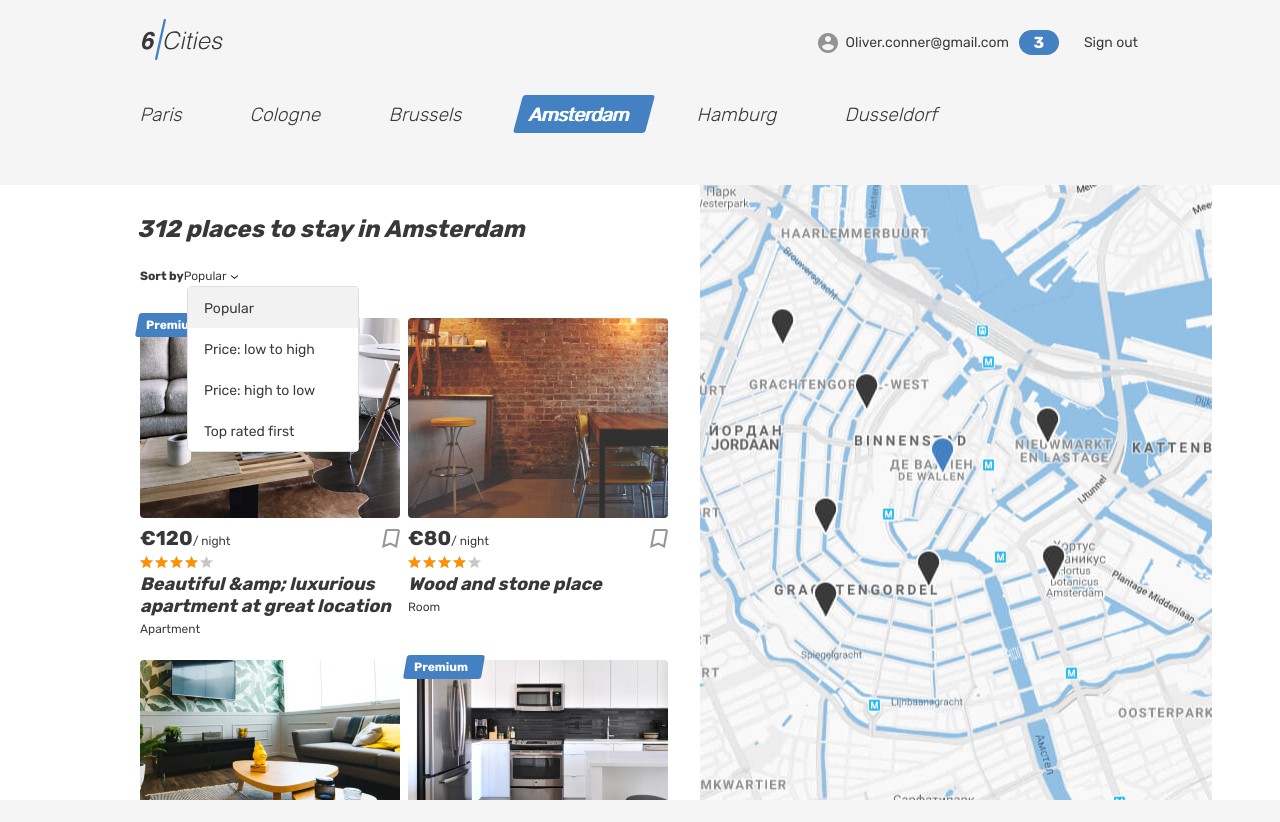
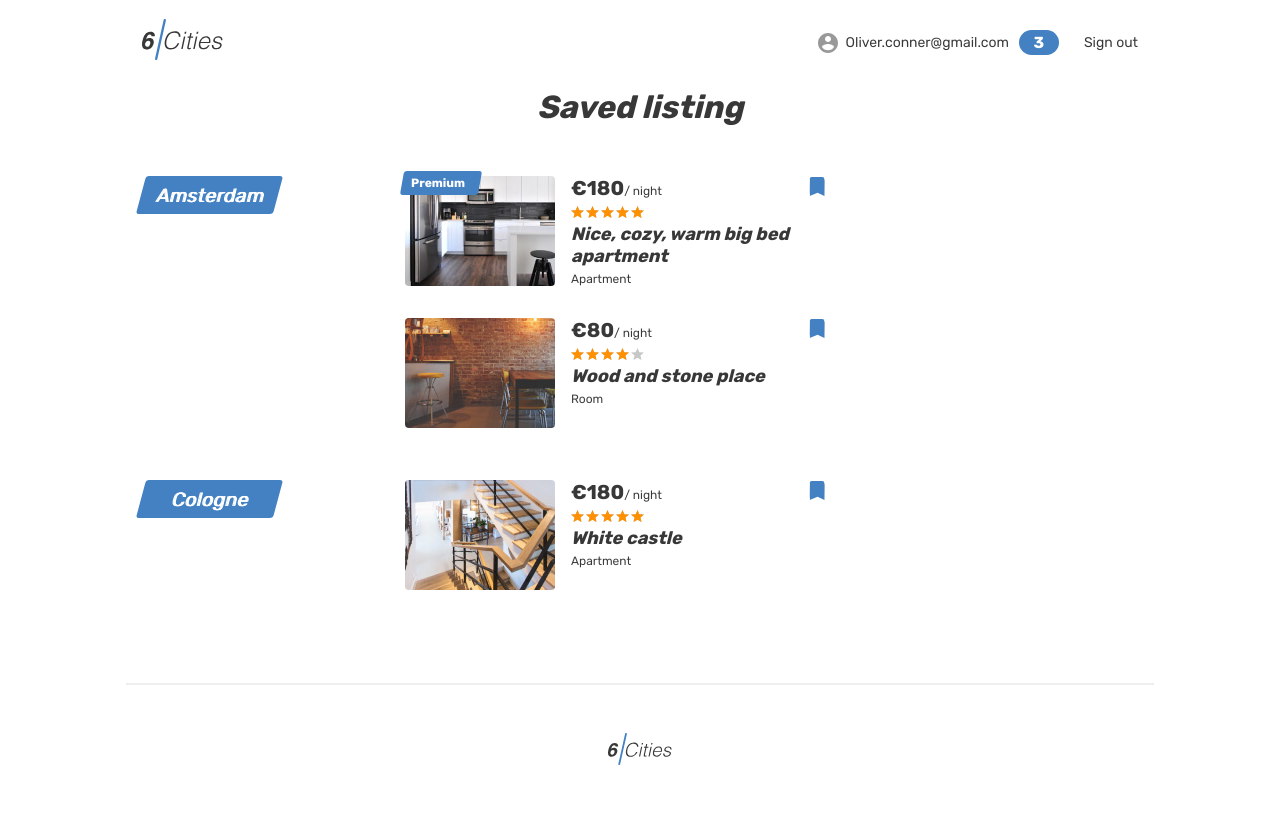
Before and after one commit to mrskycriper/2571321-six-cities-5, a React (Vite) app: page /favorites in a window 1280 px wide. Before the commit the page ends 800 px from the top, so only its background shows below. Built offline with nearby package versions, Linux system fonts and the light colour scheme.

Commit message:
Применить react router в главном компоненте

```diff
--- a/src/components/app/app.tsx
+++ b/src/components/app/app.tsx
@@ -1,5 +1,10 @@
+import { BrowserRouter, Routes, Route } from 'react-router-dom';
+import { PlaceCardEntity } from '../../components/place-card/entities/interfaces';
 import Main from '../../pages/main/main';
-import { PlaceCardEntity } from '../../components/place-card/entities/interfaces';
+import Login from '../../pages/login/login';
+import Favorites from '../../pages/favorites/favorites';
+import Offer from '../../pages/offer/offer';
+import Error404 from '../../pages/error/404/404';
 
 type AppProps = {
   places: PlaceCardEntity[];
@@ -7,7 +12,15 @@ type AppProps = {
 
 function App({ places }: AppProps): JSX.Element {
   return (
-    <Main places={places} />
+    <BrowserRouter>
+      <Routes>
+        <Route path="/" element={<Main places={places}/>} />
+        <Route path="/login" element={<Login />} />
+        <Route path="/favorites" element={<Favorites />} />
+        <Route path="/offer/:id" element={<Offer />} />
+        <Route path="/*" element={<Error404 />} />
+      </Routes>
+    </BrowserRouter>
   );
 }
 
```
